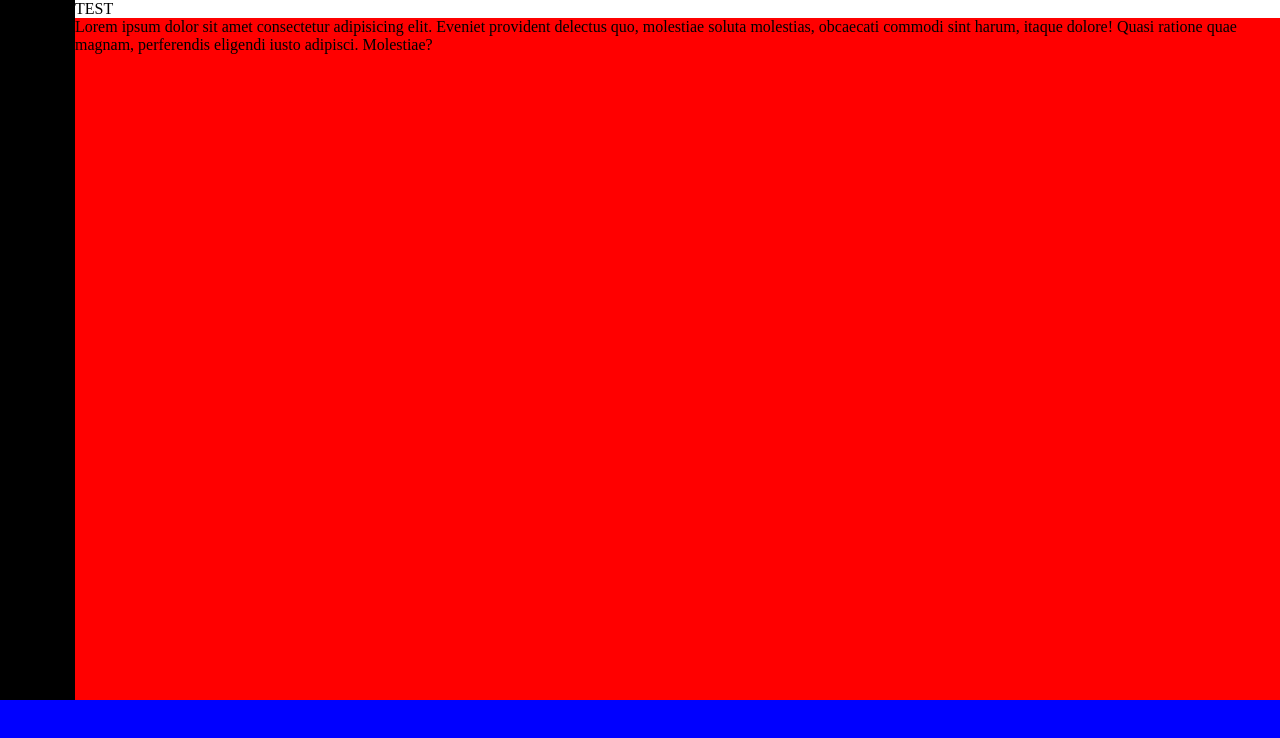
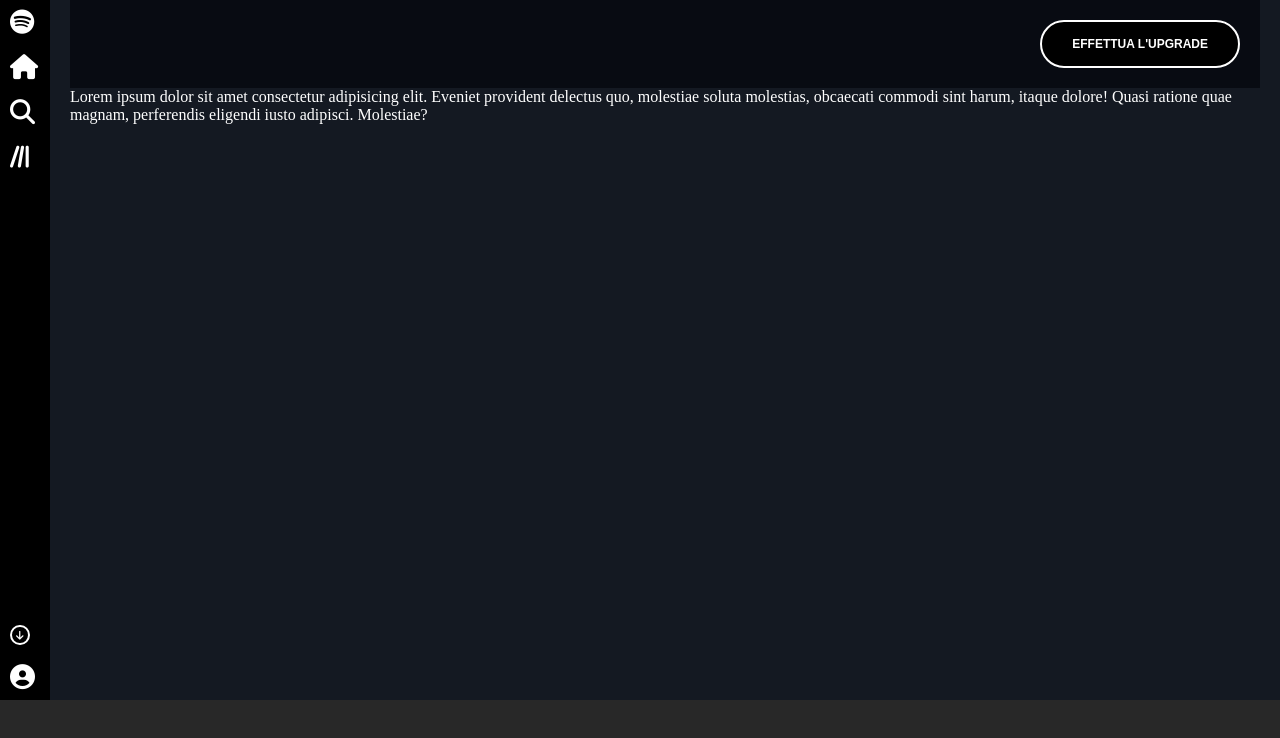
Before and after one commit to B0G0N1/html-css-spotifyweb, a plain HTML site: page index.html in a window 1280 px wide. Drawn offline with Linux system fonts and the light colour scheme.

Commit message:
[UPD] Add some items on header and sidebar

```diff
--- a/css/style.css
+++ b/css/style.css
@@ -4,31 +4,68 @@
     box-sizing: border-box;
 }
 
+.body {
+    font-family: "Roboto", Helvetica, sans-serif;
+}
+
 .top-section {
     height: calc(100vh - 100px);
-    background-color: red;
     display: flex;
 }
 
 .bottom-section {
     height: 100px;
-    background-color: blue;
+    background-color: #282828;
 }
 
 .sidebar {
-    width: 75px;
+    width: 50px;
     background-color: black;
+    display: flex;
+    flex-direction: column;
+    align-items: center;
+    justify-content: space-between;
 }
 
 .main-content {
-    width: calc(100vw - 75px);
+    width: calc(100vw - 50px);
     overflow-y: auto;
+    padding: 0px 20px;
+    color: white;
+    background-color: #141922;
 }
 
 header {
     position: sticky;
     top: 0;
     width: 100%;
-    background-color: #fff;
+    background-color: black;
     z-index: 1;
+    padding: 20px;
+    display: flex;
+    justify-content: end;
+    background-color: #080b12;
 }
+
+header button {
+    padding: 15px 30px;
+    color: white;
+    background-color: black;
+    border-radius: 30px;
+    border: 2px solid white;
+    font-size: 12px;
+    font-weight: bold;
+}
+
+.sidebar i {
+    filter: invert(100%);
+    font-size: 25px;
+    margin: 10px;
+}
+
+.sidebar .fa-arrow-down {
+    border: 2px solid black;
+    border-radius: 50%;
+    font-size: 10px;
+    padding: 3px 4px;
+}
--- a/index.html
+++ b/index.html
@@ -4,13 +4,30 @@
     <meta charset="UTF-8">
     <meta name="viewport" content="width=device-width, initial-scale=1.0">
     <link rel="stylesheet" href="css/style.css">
+    <link rel="preconnect" href="https://fonts.googleapis.com">
+    <link rel="preconnect" href="https://fonts.gstatic.com" crossorigin>
+    <link href="https://fonts.googleapis.com/css2?family=Roboto:ital,wght@0,100;0,300;0,400;0,500;0,700;0,900;1,100;1,300;1,400;1,500;1,700;1,900&display=swap" rel="stylesheet">
+    <link rel="stylesheet" href="https://cdnjs.cloudflare.com/ajax/libs/font-awesome/6.5.2/css/all.min.css">
     <title>Spotify</title>
 </head>
 <body>
     <div class="top-section">
-        <div class="sidebar"></div>
+        <div class="sidebar">
+            <div>
+                <i class="fa-brands fa-spotify"></i>
+                <i class="fa-solid fa-house"></i>
+                <i class="fa-solid fa-magnifying-glass"></i>
+                <i class="fa-solid fa-lines-leaning"></i>
+            </div>
+            <div>
+                <i class="fa-solid fa-arrow-down"></i>
+                <i class="fa-solid fa-circle-user"></i>
+            </div>
+        </div>
         <div class="main-content">
-            <header>TEST</header>
+            <header>
+                <button>EFFETTUA L'UPGRADE</button>
+            </header>
             <p>Lorem ipsum dolor sit amet consectetur adipisicing elit. Eveniet provident delectus quo, molestiae soluta molestias, obcaecati commodi sint harum, itaque dolore! Quasi ratione quae magnam, perferendis eligendi iusto adipisci. Molestiae?</p>
         </div>
     </div>
```
